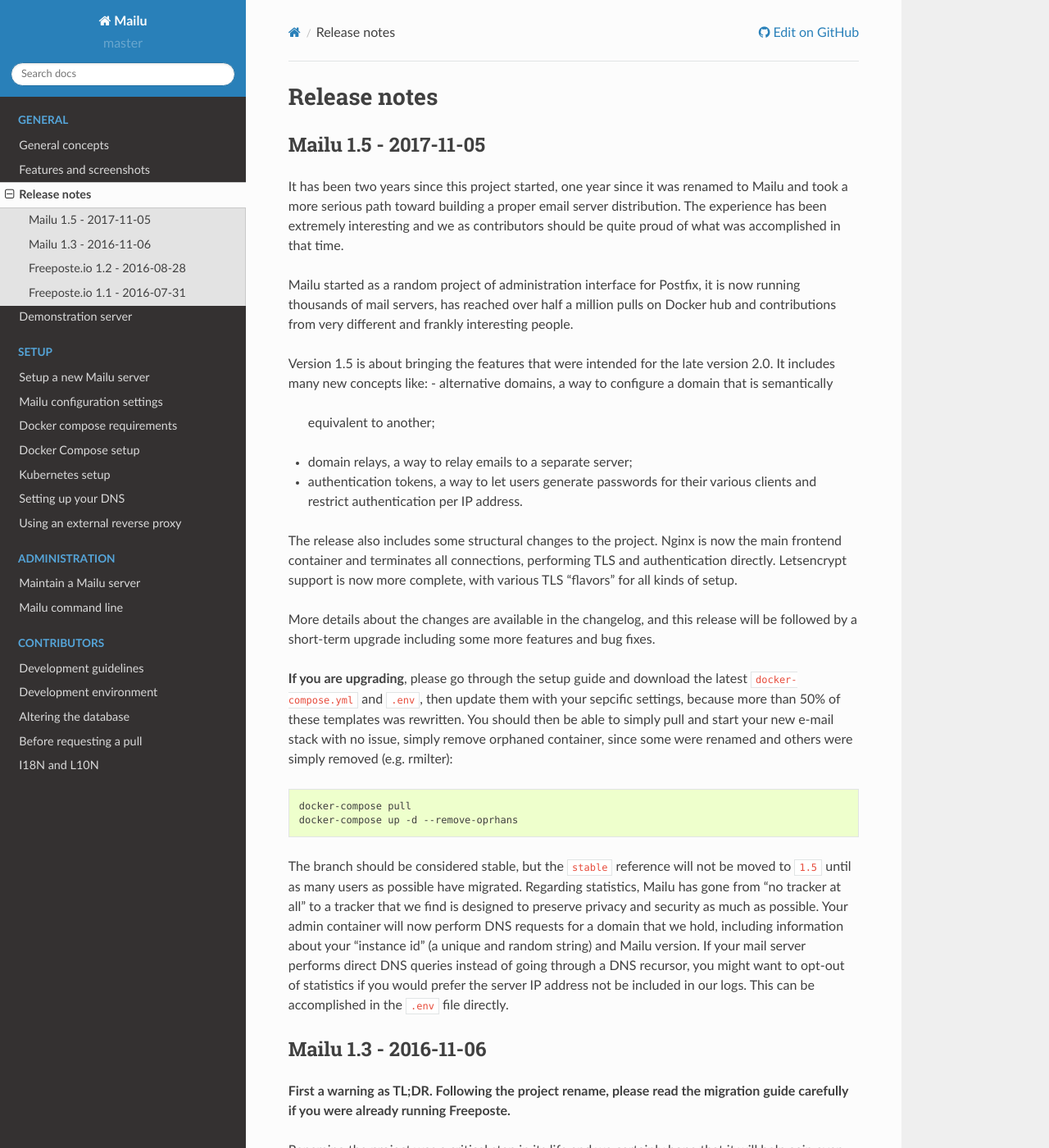
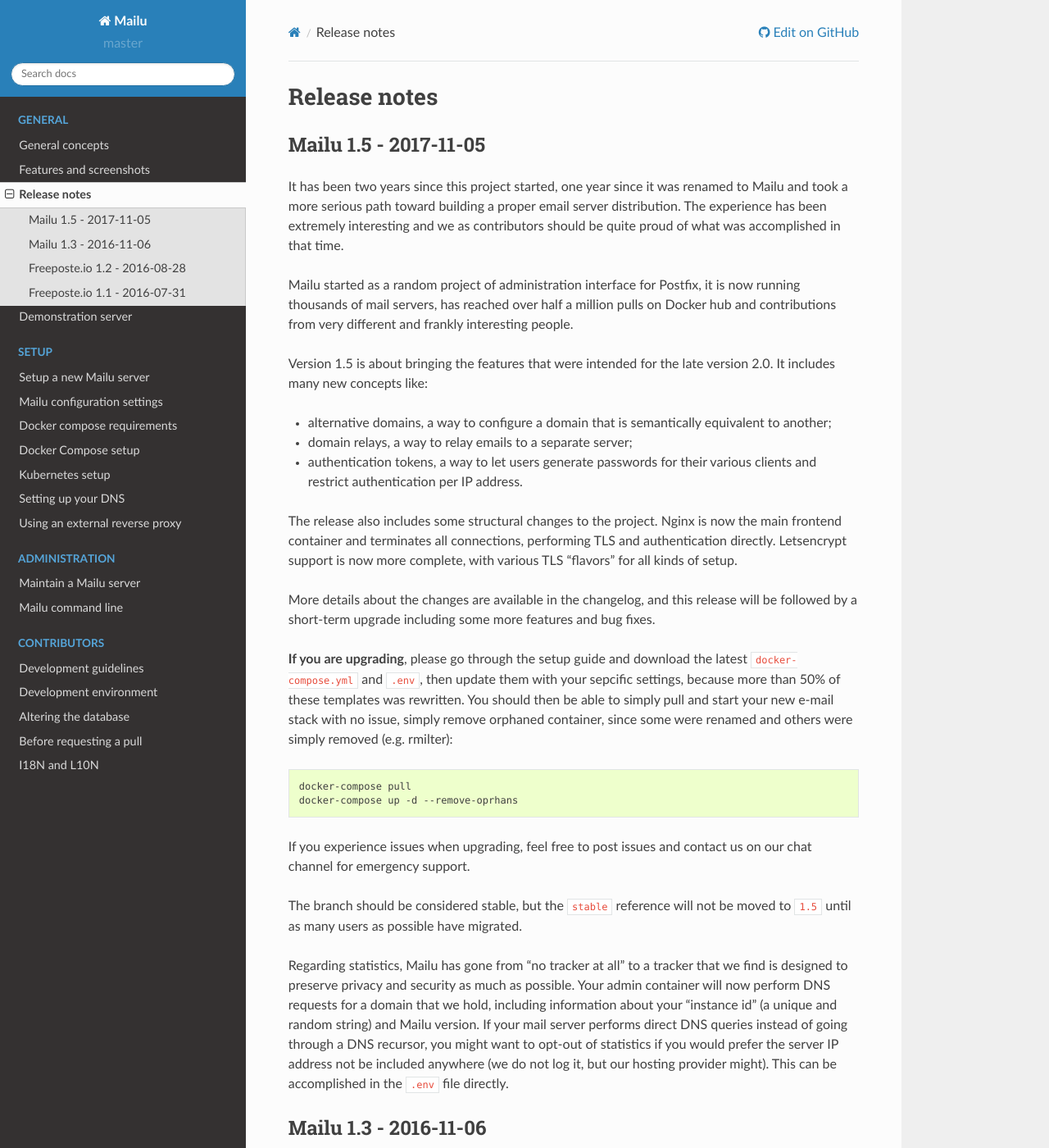
Before and after one commit to Mailu/Mailu, a Sphinx documentation site: the page built from docs/releases.rst, in a window 1280 px wide and 1400 px high. Shown: the whole window at 82% size. Built offline with Sphinx 7.4.7 and the Read the Docs theme 2.0.0, drawn with Linux system fonts in a browser that asks for light colours; formulas are drawn with MathJax 3.

Commit message:
Fix some typos in the release notes

```diff
--- a/docs/releases.rst
+++ b/docs/releases.rst
@@ -16,6 +16,7 @@ people.
 
 Version 1.5 is about bringing the features that were intended for the late
 version 2.0. It includes many new concepts like:
+
 - alternative domains, a way to configure a domain that is semantically
   equivalent to another;
 - domain relays, a way to relay emails to a separate server;
@@ -43,16 +44,21 @@ were simply removed (e.g. rmilter):
   docker-compose pull
   docker-compose up -d --remove-oprhans
 
+If you experience issues when upgrading, feel free to post issues and contact
+us on our chat channel for emergency support.
+
 The branch should be considered stable, but the ``stable`` reference will not
-be moved to ``1.5`` until as many users as possible have migrated. Regarding
-statistics, Mailu has gone from "no tracker at all" to a tracker that we
-find is designed to preserve privacy and security as much as possible. Your
+be moved to ``1.5`` until as many users as possible have migrated.
+
+Regarding statistics, Mailu has gone from "no tracker at all" to a tracker that
+we find is designed to preserve privacy and security as much as possible. Your
 admin container will now perform DNS requests for a domain that we hold,
 including information about your "instance id" (a unique and random string)
 and Mailu version. If your mail server performs direct DNS queries instead
 of going through a DNS recursor, you might want to opt-out of statistics if
-you would prefer the server IP address not be included in our logs. This can
-be accomplished in the ``.env`` file directly.
+you would prefer the server IP address not be included anywhere (we do not log
+it, but our hosting provider might). This can be accomplished in the ``.env``
+file directly.
 
 Mailu 1.3 - 2016-11-06
 ----------------------
```
